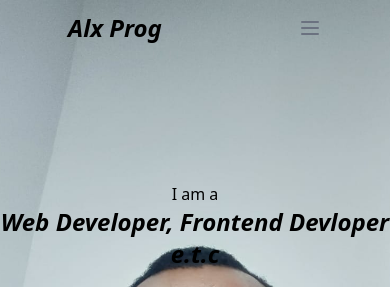
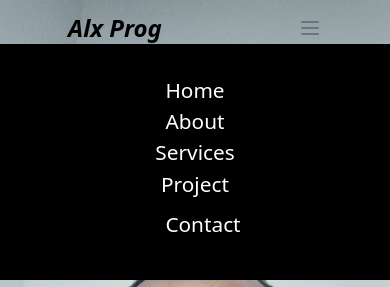
Before and after one commit to darkweb907/port1, a website: page src/index.html in a window 390 px wide. Both pictures are taken after a click on the button 309 px from the left and 28 px from the top of the page. Shown: the top 287 px of the page. Drawn offline with Linux system fonts and the light colour scheme.

Commit message:
worked on responsivenes

```diff
--- a/src/index.html
+++ b/src/index.html
@@ -13,15 +13,15 @@
         <div class="logo">
             <h1 class="font-extrabold italic text-2xl lg:text-3xl">Alx Prog</h1>
         </div>
-        <div class="flex items-center lg:order-2 lg:hidden">
-          <button class="text-gray-500 hover:text-gray-600" id="open-sidebar">
+        <div class="flex items-center lg:order-2  lg:hidden" id="move">
+          <button class="text-gray-500 hover:text-gray-600" id="open-sidebar" >
             <svg class="w-6 h-8" fill="none" stroke="currentColor" viewBox="0 0 24 24" xmlns="http://www.w3.org/2000/svg">
                 <path stroke-linecap="round" stroke-linejoin="round" stroke-width="2" d="M4 6h16M4 12h16M4 18h16"></path>
             </svg>
        </button>
 
       </div>
-        <nav class="hidden lg:block">
+        <nav class="hidden lg:block" id="nav">
             <ul class="flex justify-between items-center gap-9">
                 <li><a class="active " href="#">Home</a></li>
                 <li><a href="#about">About</a></li>
@@ -219,6 +219,8 @@
   <script>
     let btn= document.getElementById("btn")
     let Cv= document.getElementById("cv")
+    let move= document.getElementById('move')
+    let nav= document.getElementById("nav")
       document.querySelector('nav a').addEventListener('click', function(e) {
     e.preventDefault();
     document.querySelector(this.getAttribute('href')).scrollIntoView({
@@ -232,7 +234,15 @@
    Cv.addEventListener("click", (()=>{
     window.location.href="./updated Cv Uche (2).docx"
    }))
+   move.addEventListener("click", (()=>{
+    nav.classList.toggle("hidden")
+   if(move.classList.contains("flex")){
+    nav.classList.toggle("nam")
+    nav.firstElementChild.classList.toggle("flex")
+    nav.firstElementChild.classList.toggle("amp")
+    }
 
+   }))
 
 
   </script>
--- a/src/input.css
+++ b/src/input.css
@@ -7,3 +7,18 @@ li{
 li a:hover{
    color: red;
 }
+
+.amp{
+  padding: 31px;
+  text-align: center;
+  background-color: black;
+  color: white;
+
+}
+.nam{
+  position: absolute;
+  height: 54vh;
+    top: 44px;
+    left: 0;
+    right: 0;
+}
```
Also changed, not shown: src/output.css.
